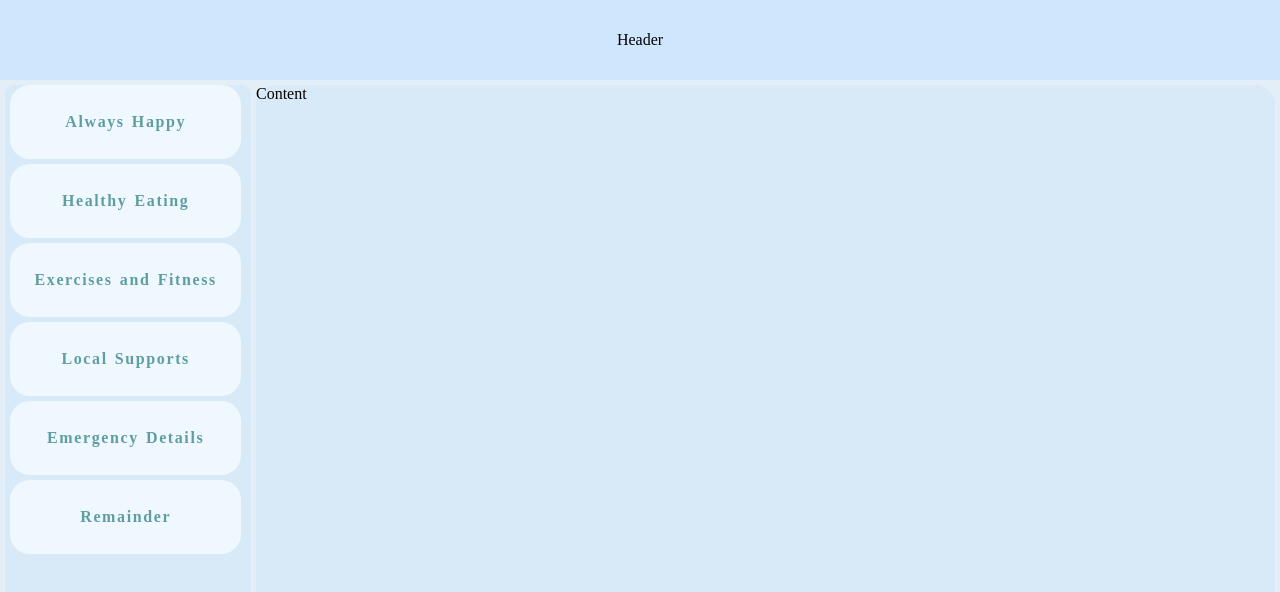
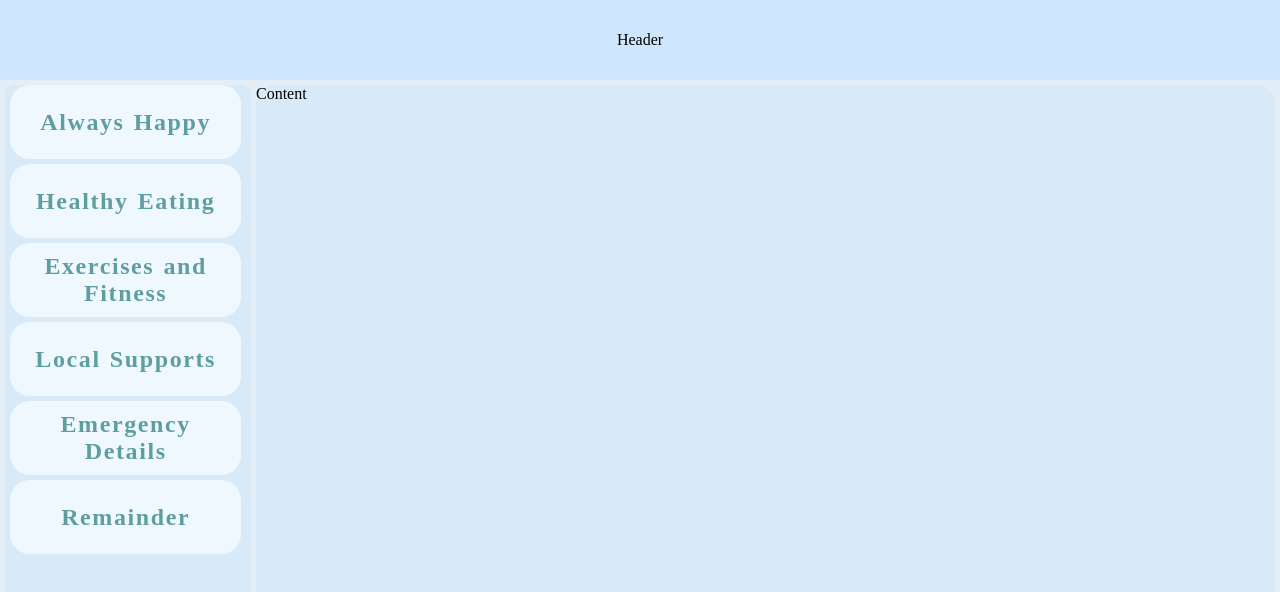
Before and after one commit to Dadhimukh/Kartin-Assesment, a React (Vite) app: page / in a window 1280 px wide. Shown: the top 592 px of the page. Built offline with nearby package versions, Linux system fonts and the light colour scheme.

Commit message:
Styled updated

```diff
--- a/src/components/MenuBar.css
+++ b/src/components/MenuBar.css
@@ -12,10 +12,11 @@ div.menuBarData{
    font-weight: bolder;
    word-spacing: 0.1rem;
    letter-spacing: 0.1rem;
-   font-size: 1rem;
+   font-size: 1.5rem;
    color: cadetblue;
    background-color: aliceblue;
    border-radius: 20px;
+   text-align: center;
 }
 .menuBarData:hover{
    background-color: #c0f5f8;
```
